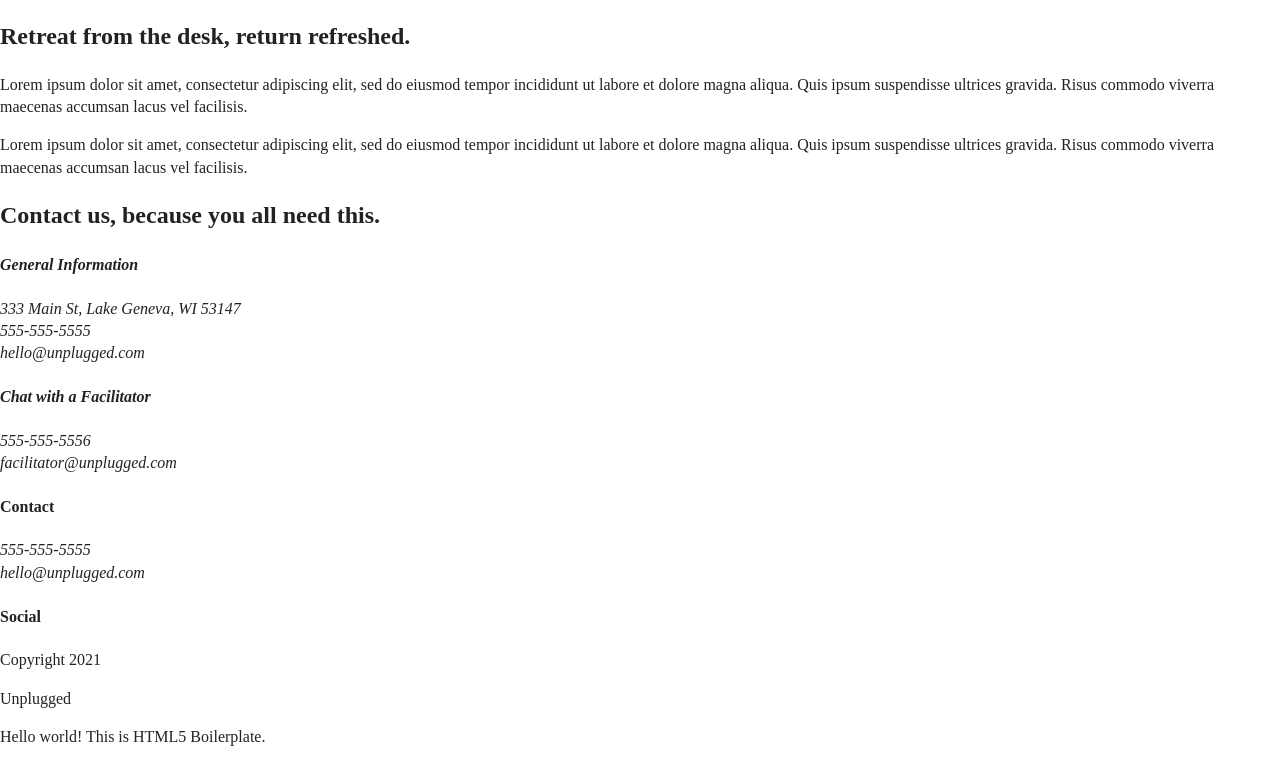
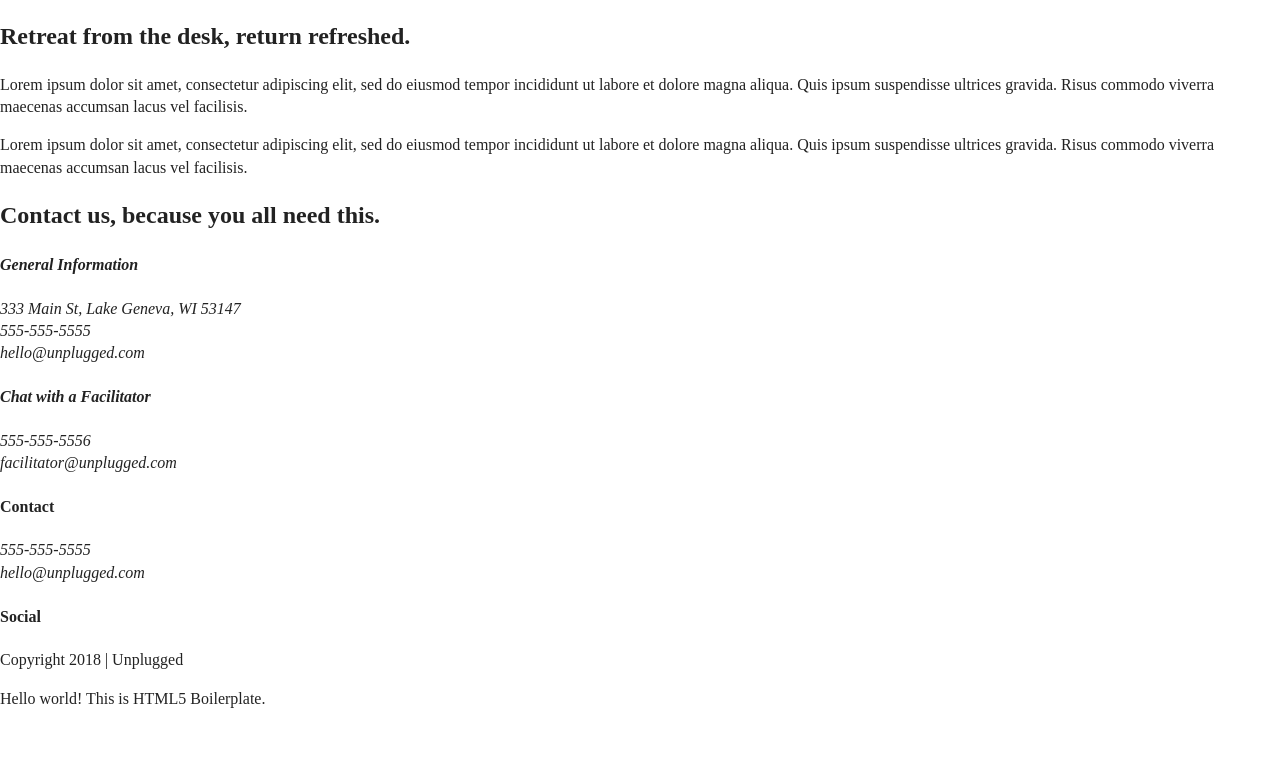
Before and after one commit to hsmanski/unplugged-retreat-site, a website: page about/index.html in a window 1280 px wide. Shown: the part 84-848 px from the top of the page. After the commit the page ends 810 px from the top, so only its background shows below. Drawn offline with Linux system fonts and the light colour scheme.

Commit message:
Footer copyright updated

```diff
--- a/about/index.html
+++ b/about/index.html
@@ -134,8 +134,7 @@
       </div>
       <!--End of footer content-wrapper-->
       <div class="copyright">
-        <p>Copyright 2021</p>
-        <p>Unplugged</p>
+        <p>Copyright 2018 | Unplugged</p>
       </div>
     </footer>
 
```
Also changed, not shown: faq/index.html (+2 -2 lines), index.html (+1 -2 lines).
